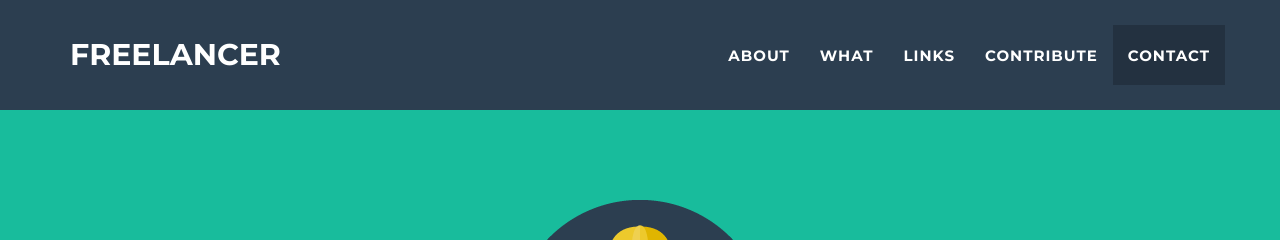
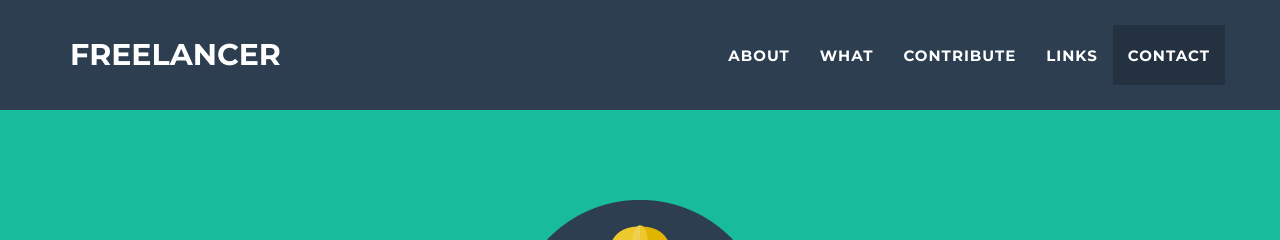
Before and after one commit to Electroholics/previous-website, a Jekyll site: the page built from index.html, in a window 1280 px wide. Shown: the top 240 px of the page. Built offline with Jekyll 4.4.1, drawn with Linux system fonts in a browser that asks for light colours.

Commit message:
Navbar done i feel

```diff
--- a/_includes/nav.html
+++ b/_includes/nav.html
@@ -25,10 +25,10 @@
                         <a href="#what">What</a>
                     </li>
                     <li class="page-scroll">
-                        <a href="#about">Links</a>
+                        <a href="#contribute">Contribute</a>
                     </li>
                     <li class="page-scroll">
-                        <a href="#contribute">Contribute</a>
+                        <a href="#about">Links</a>
                     </li>
                     <li class="page-scroll">
                         <a href="#contact">Contact</a>
--- a/_includes/portfolio_grid.html
+++ b/_includes/portfolio_grid.html
@@ -27,8 +27,8 @@
 <hr class="star-primary">
 </div>
 
-<p>We love not to be restricted to the boring labs so this time we choose to have our sessions in the shared space, downstairs, Library building. We will be carrying our hardware stuff along to enjoy the rhythm of our sessions.</p>
-<div class="col-lg-12 text-center" id="contribute">
+<p id="contribute">We love not to be restricted to the boring labs so this time we choose to have our sessions in the shared space, downstairs, Library building. We will be carrying our hardware stuff along to enjoy the rhythm of our sessions.</p>
+<div class="col-lg-12 text-center">
 <br>
 <h2>Contribute ?</h2>
  <hr class="star-primary">
```
